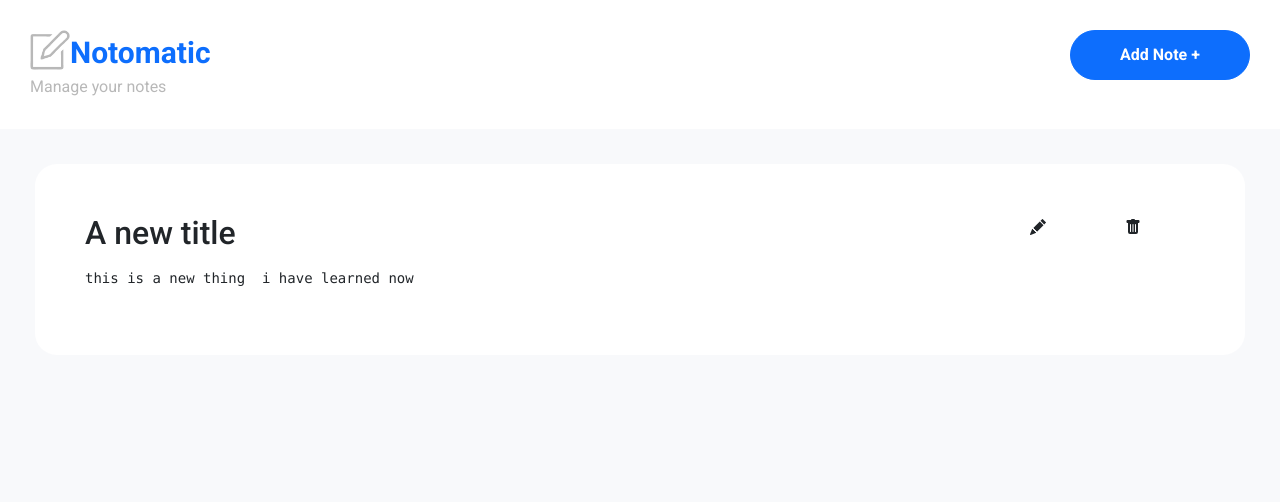
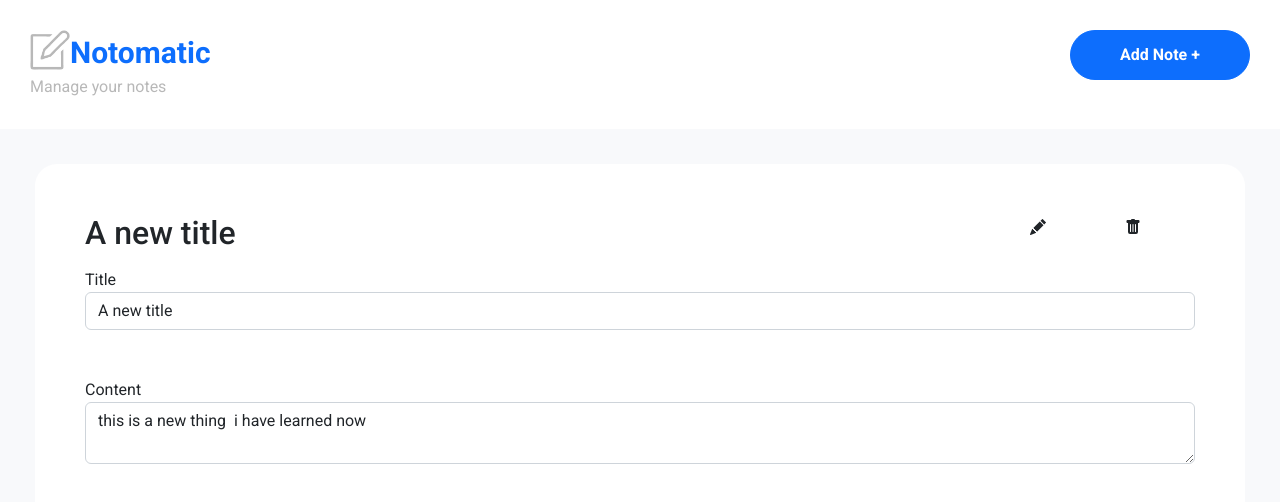
Before and after one commit to avneesh-jha/notomatic, a React (Create React App) app: page /note/1 in a window 1280 px wide. Shown: the top 502 px of the page. Built offline with nearby package versions, Linux system fonts and the light colour scheme; data requests are answered from the project's data file.

Commit message:
buttons and icons done for edit note

```diff
--- a/db.json
+++ b/db.json
@@ -47,6 +47,12 @@
       "content": "g\n\n\n\n\n\n\nh\n\n\n\nh",
       "created_at": "4/21/2023",
       "id": 8
+    },
+    {
+      "title": "dgfhjh",
+      "content": "gghhjkjlk;l",
+      "created_at": "4/21/2023",
+      "id": 9
     }
   ]
 }
--- a/src/components/NoteForm/NoteForm.jsx
+++ b/src/components/NoteForm/NoteForm.jsx
@@ -21,10 +21,13 @@ export function NoteForm({
   onClickDelete,
   onSubmit,
 }) {
-  const [formValues, setFormValues] = useState({ title: "", content: "" });
+  const [formValues, setFormValues] = useState({
+    title: note?.title,
+    content: note?.content,
+  });
   const [formErrors, setFormErrors] = useState({
-    title: true,
-    content: true,
+    title: note?.title ? undefined : true,
+    content: note?.content ? undefined : true,
   });
 
   function onChangeFormValues(e) {
@@ -63,6 +66,7 @@ export function NoteForm({
         type="text"
         name="title"
         className="form-control"
+        value={formValues.title}
       />
       <FieldError msg={formErrors.title} />
     </div>
@@ -76,6 +80,7 @@ export function NoteForm({
         name="content"
         className="form-control"
         row="5"
+        value={formValues.content}
       />
       <FieldError msg={formErrors.content} />
     </div>
--- a/src/pages/Note/Note.jsx
+++ b/src/pages/Note/Note.jsx
@@ -1,21 +1,30 @@
 import { useSelector } from "react-redux";
 import { useParams } from "react-router-dom";
 import { NoteForm } from "../../components/NoteForm/NoteForm";
+import { useState } from "react";
 
 export function Note() {
   const { noteId } = useParams();
   const note = useSelector((store) =>
     store.noteSlice.noteList.find((note) => note.id === noteId)
   );
+  const [isEditable, setIsEditable] = useState();
+  function editIt() {
+    setIsEditable(!isEditable);
+  }
+  const submit = () => {
+    alert("yes");
+  };
   return (
     <div>
       {note && (
         <NoteForm
-          isEditable={false}
-          title={note.title}
+          isEditable={isEditable}
+          title={isEditable ? "Edit the note" : note.title}
           note={note}
-          onCLickEdit={() => alert("edited")}
+          onCLickEdit={editIt}
           onClickDelete={() => alert("deleted")}
+          onSubmit={isEditable && submit}
         />
       )}
     </div>
```
